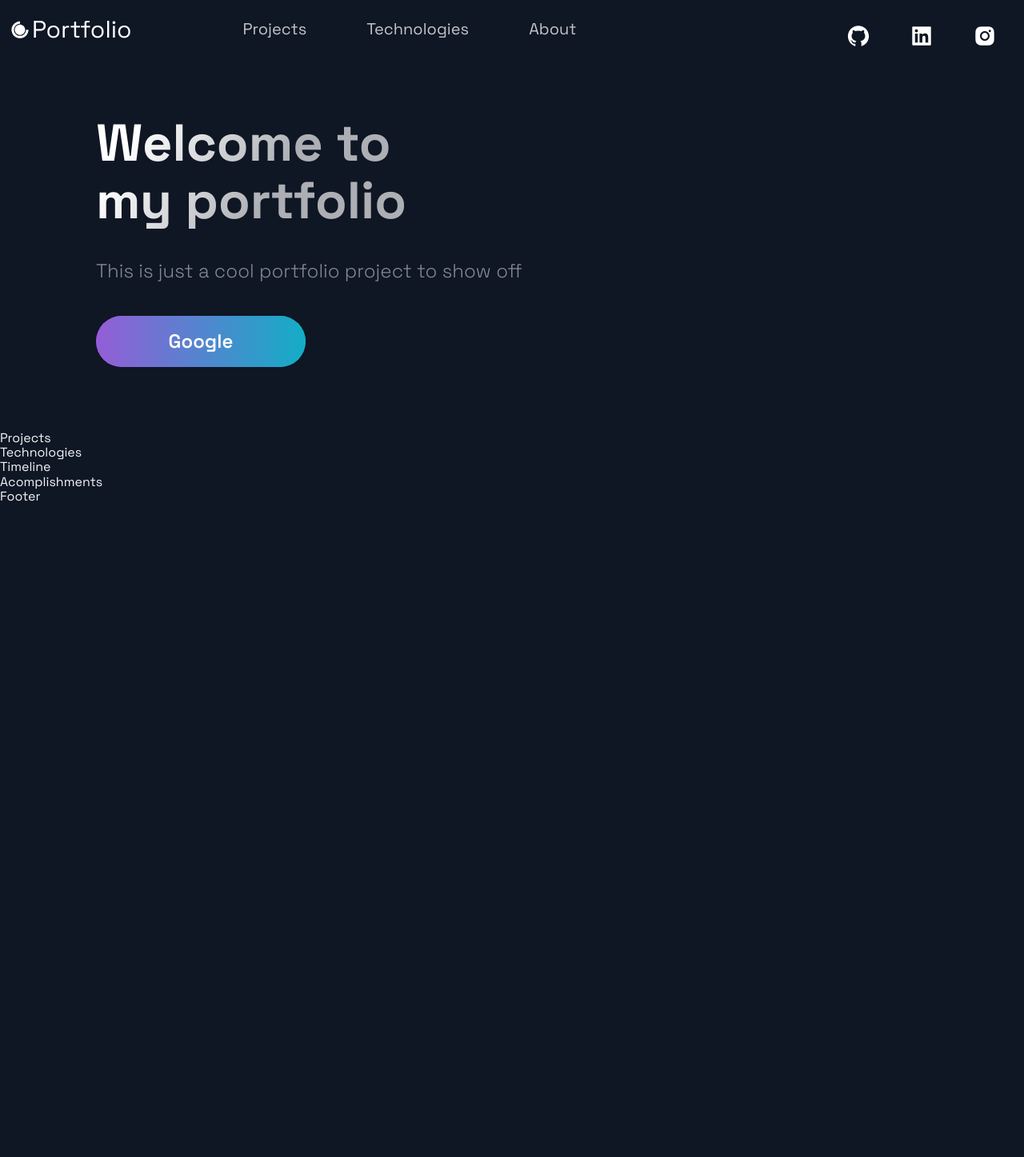
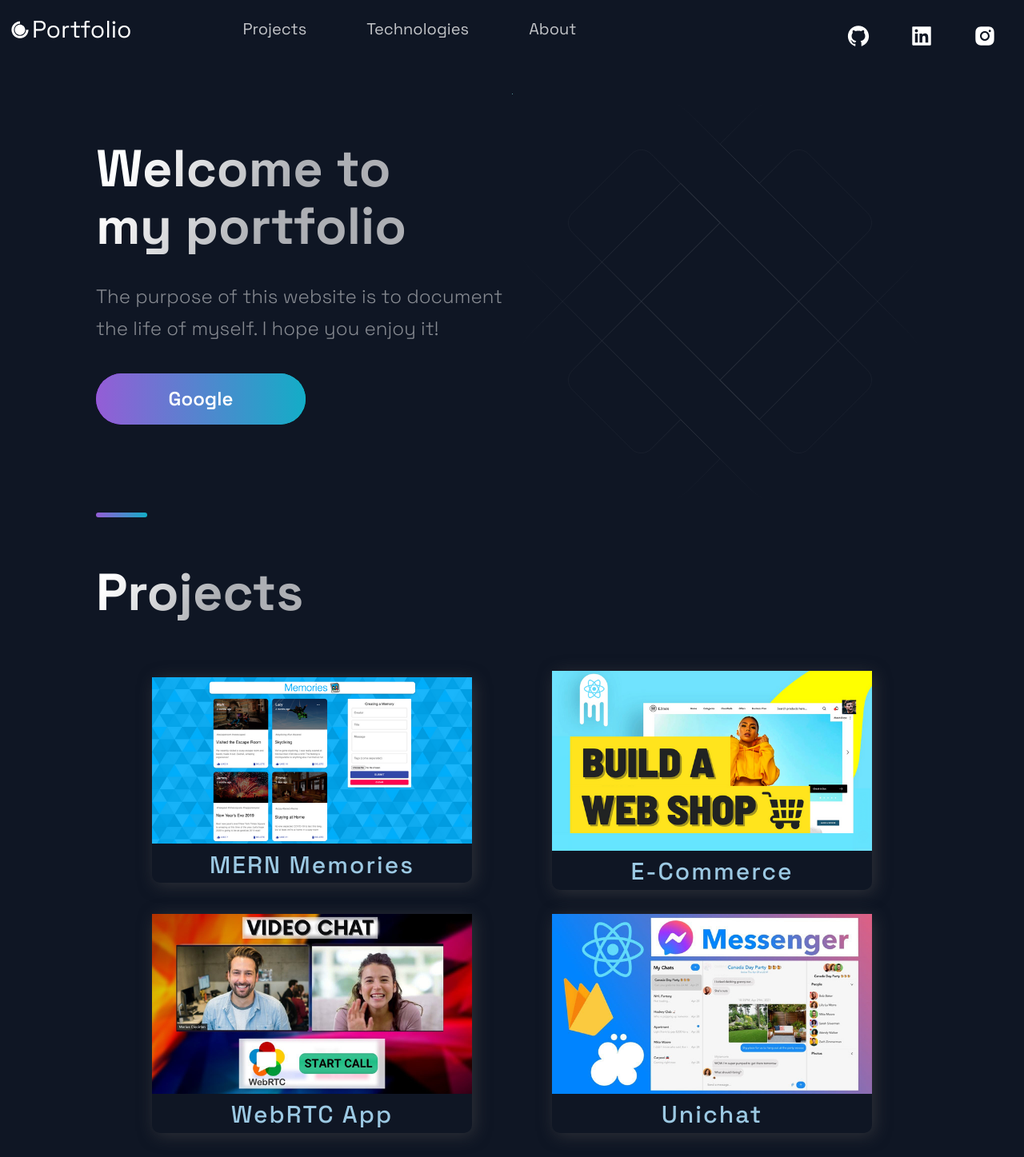
Before and after one commit to efren7777/portfolio_website, a Next.js app in the folder portfolio_website-STARTER/: page / in a window 1280 px wide. Shown: the top 1447 px of the page at 80% size. Before the commit the page ends 800 px from the top, so only its background shows below. Built offline with nearby package versions, Linux system fonts and the light colour scheme.

Commit message:
adding projects for the home page

```diff
--- a/portfolio_website-STARTER/src/components/Hero/Hero.js
+++ b/portfolio_website-STARTER/src/components/Hero/Hero.js
@@ -12,7 +12,7 @@
         my portfolio
       </SectionTitle>
       <SectionText>
-        This is just a cool portfolio project to show off
+      The purpose of this website is to document the life of myself. I hope you enjoy it!
       </SectionText>
       <Button onClick={() => window.location='https://google.com'}> Google</Button>
 
--- a/portfolio_website-STARTER/src/components/Projects/Projects.js
+++ b/portfolio_website-STARTER/src/components/Projects/Projects.js
@@ -4,10 +4,33 @@
 import { Section, SectionDivider, SectionTitle } from '../../styles/GlobalComponents';
 import { projects } from '../../constants/constants';
 
+const projecstDemo = [{
+  title:'Project 1',
+  description:'This is a really long description'
+},{
+  title:'Project 2',
+  description:'This is a really long description'
+},{
+  title:'Project 3',
+  description:'This is a really long description'
+},{
+  title:'Project 3',
+  description:'This is a really long description'
+}];
+
 const Projects = () => (
-  <div>
-    Projects
-  </div>
+  <Section nopadding id="projects">
+    <SectionDivider />
+    <SectionTitle main>Projects</SectionTitle>
+    <GridContainer>
+      {projects.map((project) => (
+        <BlogCard key ={project.id}>
+          <Img src={project.image} />
+          <HeaderThree title>{project.title}</HeaderThree>
+        </BlogCard>
+      ))}
+    </GridContainer>
+  </Section>
 );
 
 export default Projects;
--- a/portfolio_website-STARTER/src/pages/index.js
+++ b/portfolio_website-STARTER/src/pages/index.js
@@ -10,10 +10,10 @@
 const Home = () => {
   return (
     <Layout>
-      {/* <Section grid> */}
+      <Section grid>
         <Hero />
-        {/* <BgAnimation /> */}
-      {/* </Section> */}
+        <BgAnimation />
+      </Section>
       <Projects />
       <Technologies />
       <Timeline />
@@ -22,4 +22,5 @@
   );
 };
 
+
 export default Home;
```
